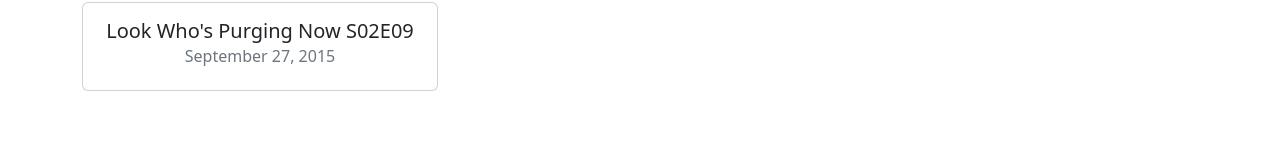
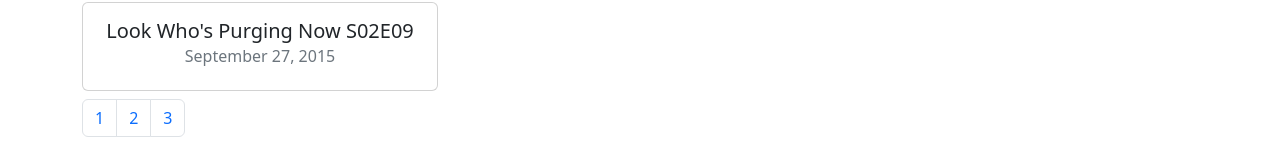
Before and after one commit to fatevector/rick-and-morty, a React (Create React App) app: page / in a window 1280 px wide. Shown: the part 653-803 px from the top of the page. Built offline with nearby package versions, Linux system fonts and the light colour scheme.

Commit message:
render pagination elements

```diff
--- a/package.json
+++ b/package.json
@@ -7,6 +7,7 @@
     "@testing-library/react": "^13.3.0",
     "@testing-library/user-event": "^13.5.0",
     "bootstrap": "^5.2.0",
+    "lodash": "^4.17.15",
     "react": "^18.2.0",
     "react-dom": "^18.2.0",
     "react-scripts": "5.0.1",
--- a/src/components/pagination.jsx
+++ b/src/components/pagination.jsx
@@ -1,5 +1,22 @@
-const Pagination = () => {
-    return null;
+import _ from "lodash";
+
+const Pagination = (props) => {
+    const { itemsCount, pageSize, onPageChange } = props;
+    const pageCount = Math.ceil(itemsCount / pageSize);
+    if (pageCount === 1) return null;
+    const pages = _.range(1, pageCount + 1);
+
+    return (
+        <nav>
+            <ul className="pagination">
+                {pages.map((page) => (
+                    <li className="page-item" key={page}>
+                        <a className="page-link">{page}</a>
+                    </li>
+                ))}
+            </ul>
+        </nav>
+    );
 };
 
 export default Pagination;
```
Also changed, not shown: 1 other file (tests, documents, lock files or other folders).
